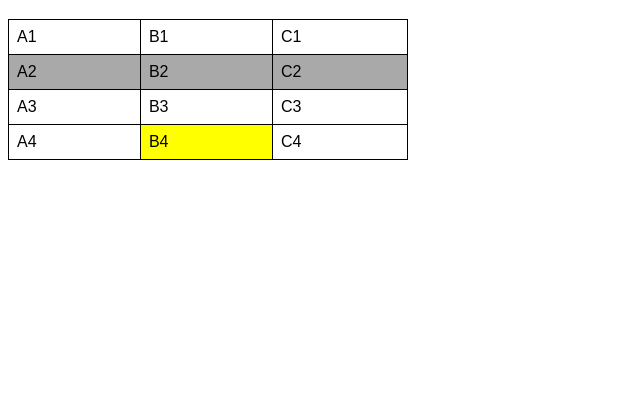
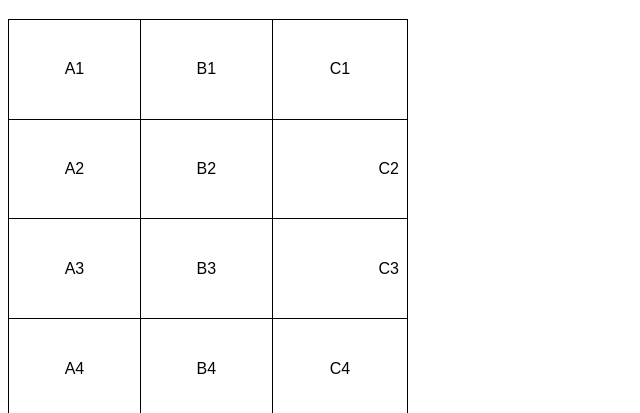
Before and after one commit to Jorginolome1/HTML5-e-CSS3, a plain HTML site: page EXERCÍCIOS/ex023/tabela001.html in a window 1280 px wide. Shown: the part 61-474 px from the top of the page, without its empty margins (0-640 px from the left). Drawn offline with Linux system fonts and the light colour scheme.

Commit message:
tabela001 atualizado

```diff
--- a/EXERCÍCIOS/ex023/tabela001.html
+++ b/EXERCÍCIOS/ex023/tabela001.html
@@ -11,21 +11,23 @@
 
         table{
             width: 400px;
+            height: 400px;
             border-collapse: collapse;
-        }
 
-        tr.linha{
-            background-color: darkgray;
         }
 
         td{
             border: 1px solid black;
             padding: 8px;
+            text-align: center; /*Alinhamento Horizontal*/
+            vertical-align: middle; /* Alinhamento vertical*/
         }
 
-        td.dado{
-            background-color: yellow;
+        .numero{
+            text-align: right;
         }
+
+
     </style>
 </head>
 <body>
@@ -38,27 +40,27 @@
                 TABLE DATA = dado de tabela
     -->
     <table>
-        <tr>
+        <tr> <!--Primeira coluna-->
             <td>A1</td>
             <td>B1</td>
             <td>C1</td>
         </tr>
 
-        <tr class="linha">
+        <tr> <!--Seunda coluna-->
             <td>A2</td>
             <td>B2</td>
-            <td>C2</td>
+            <td class="numero">C2</td>
         </tr>
 
-        <tr>
+        <tr> <!--Terceira coluna-->
             <td>A3</td>
             <td>B3</td>
-            <td>C3</td>
+            <td class="numero">C3</td>
         </tr>
 
         <tr>
             <td>A4</td>
-            <td class="dado">B4</td>
+            <td>B4</td>
             <td>C4</td>
         </tr>
     </table>
```
